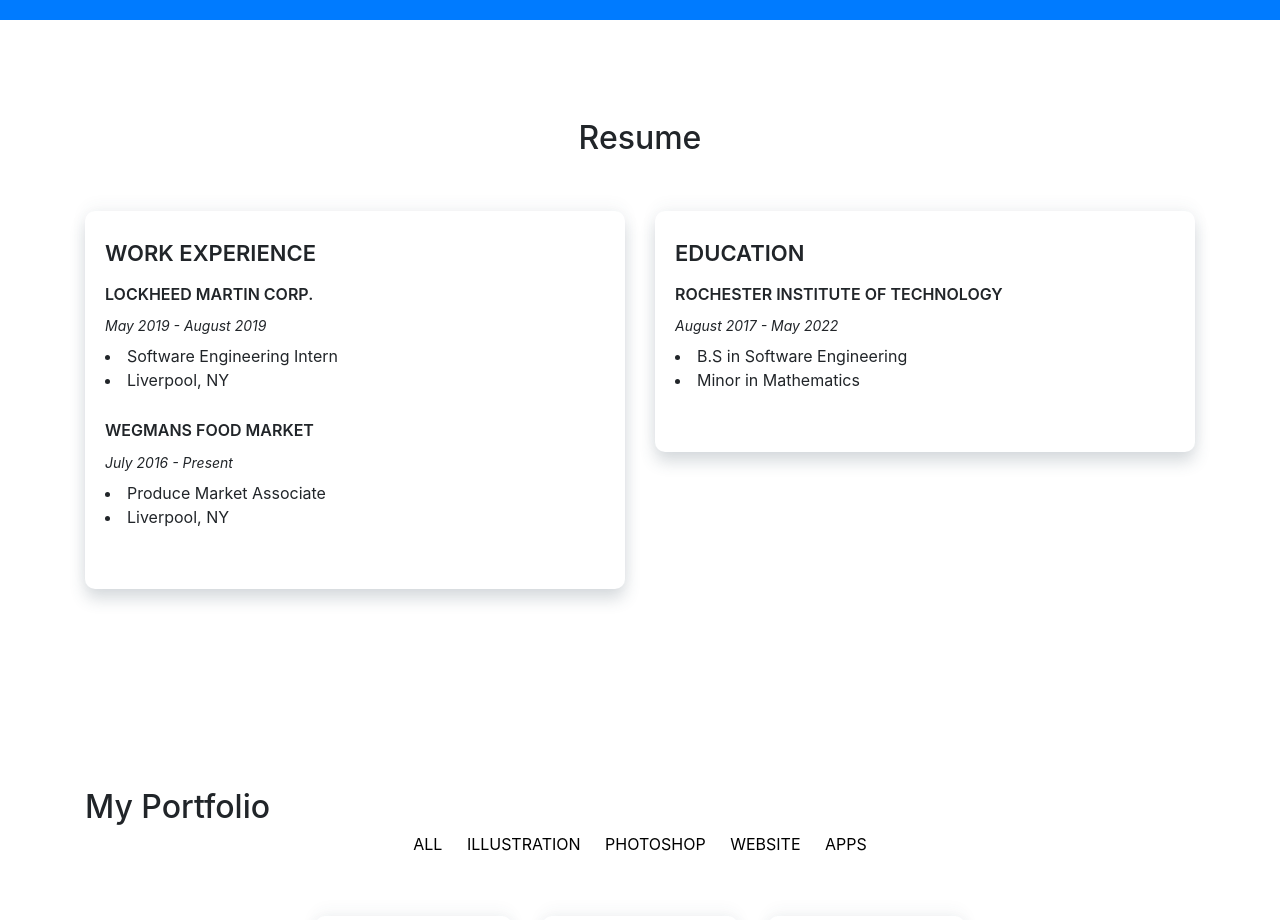
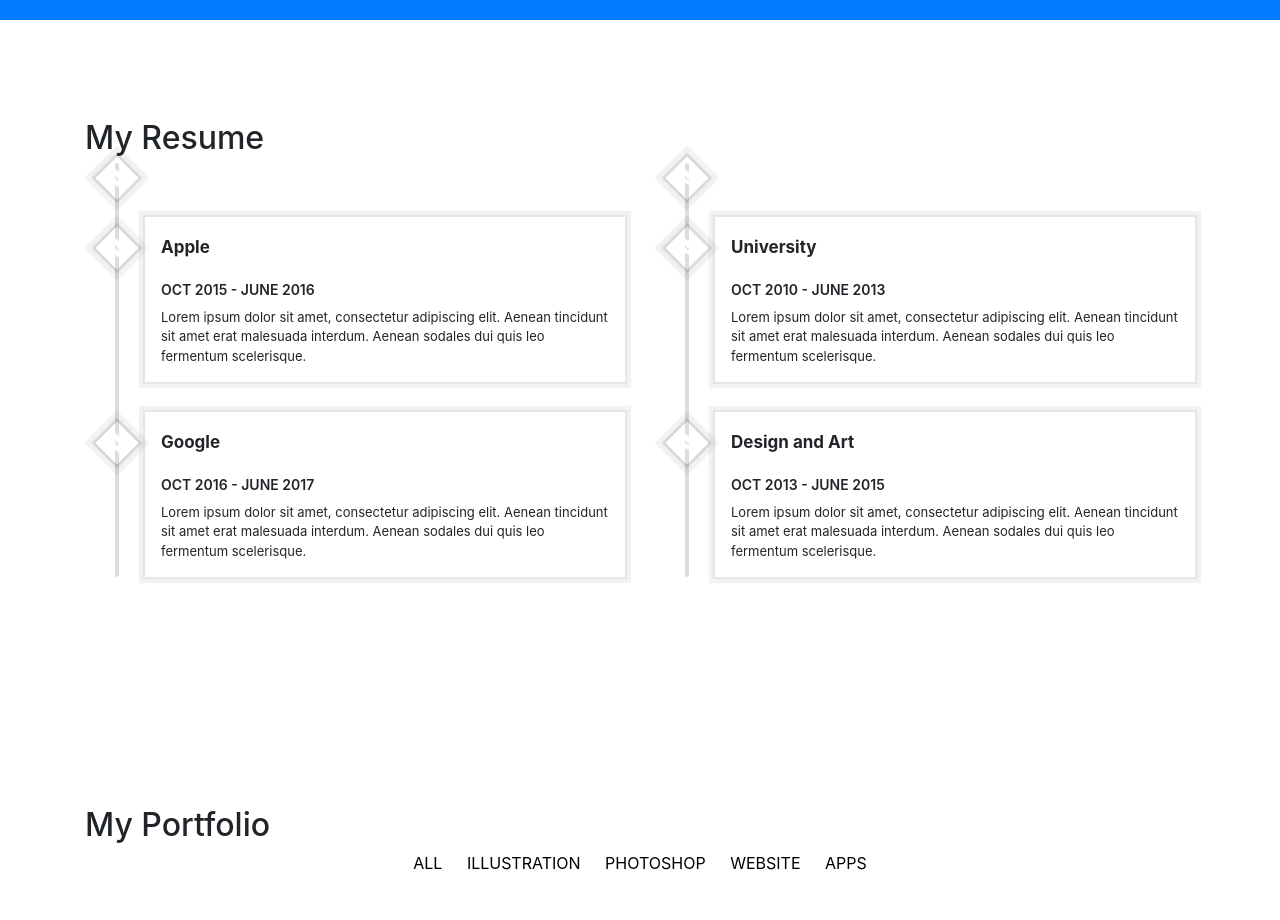
Before and after one commit to jimmydugan/jimmymdugan.github.io, a website with bundled scripts: page index.html in a window 1280 px wide. Shown: the part 1480-2400 px from the top of the page. Built offline with nearby package versions, Linux system fonts and the light colour scheme; files whose address does not match are found by name.

Commit message:
Update index.html

```diff
--- a/index.html
+++ b/index.html
@@ -102,47 +102,55 @@
 
 
 
-        <section id="resume" class="section">
+<section id="resume" class="section">
    <div class="container">
-      <div class="col-lg-12 text-center">
-            <h2 class="section-heading">Resume</h2>
-              <br><br/>
-
+      <div class="section-title-01">
+         <h2>My Resume</h2>
       </div>
+      <!-- .section-title -->
       <div class="row">
          <div class="col-sm-6 col-xs-12">
-            <div class="resume-box">
-               <h4>WORK EXPERIENCE</h4>
+            <div class="resume-box-01">
+               <h4><i class="fa fa-briefcase"></i> WORK</h4>
                <div class="resume-row">
-                  <h5>Lockheed Martin Corp.</h5>
-                  <label>May 2019 - August 2019</label>
-                  <li>Software Engineering Intern</li>
-                   <li>Liverpool, NY</li>
+                  <h5><i class="fa fa-briefcase"></i> Apple</h5>
+                  <label>OCT 2015 - JUNE 2016</label>
+                  <p>Lorem ipsum dolor sit amet, consectetur adipiscing elit. Aenean tincidunt sit amet erat malesuada interdum. Aenean sodales dui quis leo fermentum scelerisque.</p>
                </div>
+               <!-- .resume-row -->
                <div class="resume-row">
-                  <h5>Wegmans Food Market</h5>
-                  <label>July 2016 - Present</label>
-                  <li>Produce Market Associate</li>
-                   <li>Liverpool, NY</li>
-
+                  <h5><i class="fa fa-briefcase"></i> Google</h5>
+                  <label>OCT 2016 - JUNE 2017</label>
+                  <p>Lorem ipsum dolor sit amet, consectetur adipiscing elit. Aenean tincidunt sit amet erat malesuada interdum. Aenean sodales dui quis leo fermentum scelerisque.</p>
                </div>
+               <!-- .resume-row -->
             </div>
+            <!-- .resume-box -->
          </div>
+         <!-- .col-sm-6 col-xs-12 -->
          <div class="col-sm-6 col-xs-12">
-            <div class="resume-box">
-               <h4>EDUCATION</h4>
+            <div class="resume-box-01">
+               <h4><i class="fa fa-graduation-cap"></i> EDUCATION</h4>
                <div class="resume-row">
-                  <h5>Rochester Institute of Technology</h5>
-                  <label>August 2017 - May 2022</label>
-                  <li>B.S in Software Engineering</li>
-                   <li>Minor in Mathematics</li>
+                  <h5><i class="fa fa-graduation-cap"></i> University</h5>
+                  <label>OCT 2010 - JUNE 2013</label>
+                  <p>Lorem ipsum dolor sit amet, consectetur adipiscing elit. Aenean tincidunt sit amet erat malesuada interdum. Aenean sodales dui quis leo fermentum scelerisque.</p>
                </div>
-
-
+               <!-- .resume-row -->
+               <div class="resume-row">
+                  <h5><i class="fa fa-graduation-cap"></i> Design and Art</h5>
+                  <label>OCT 2013 - JUNE 2015</label>
+                  <p>Lorem ipsum dolor sit amet, consectetur adipiscing elit. Aenean tincidunt sit amet erat malesuada interdum. Aenean sodales dui quis leo fermentum scelerisque.</p>
+               </div>
+               <!-- .resume-row -->
             </div>
+            <!-- .resume-box -->
          </div>
+         <!-- .col-sm-6 col-xs-12 -->
       </div>
+      <!-- .row -->
    </div>
+   <!-- .container -->
 </section>
 
 
```
